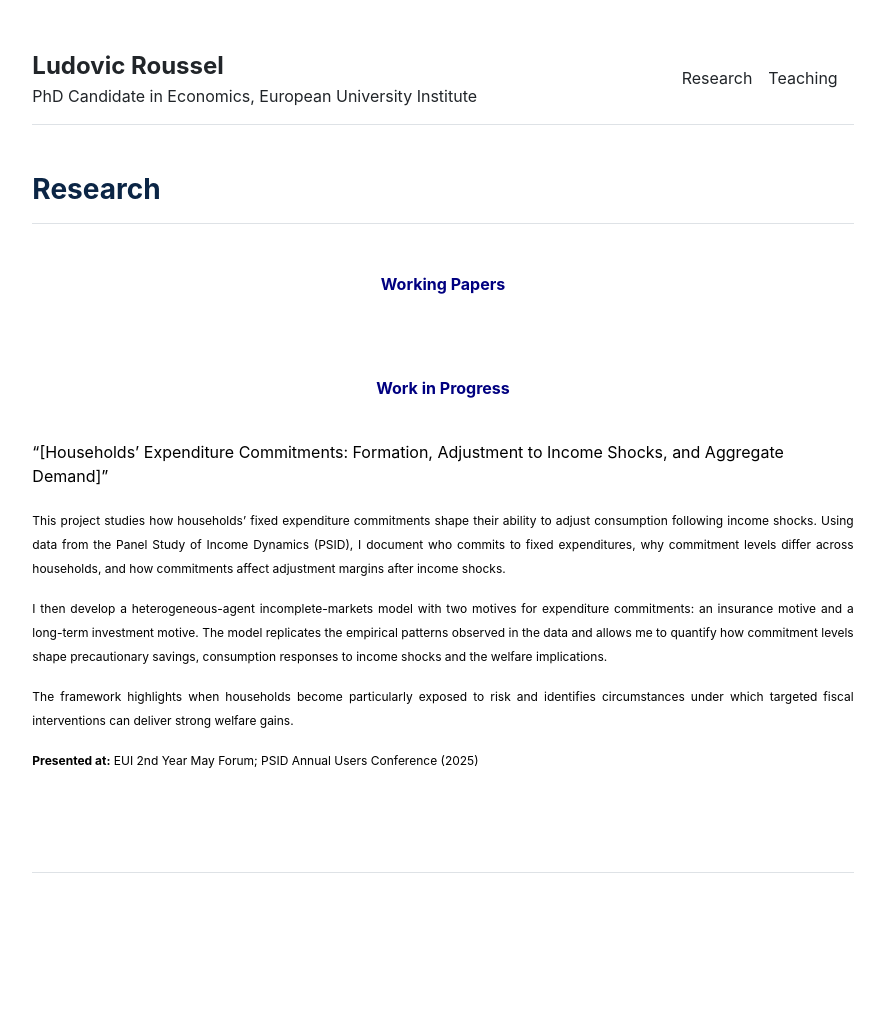
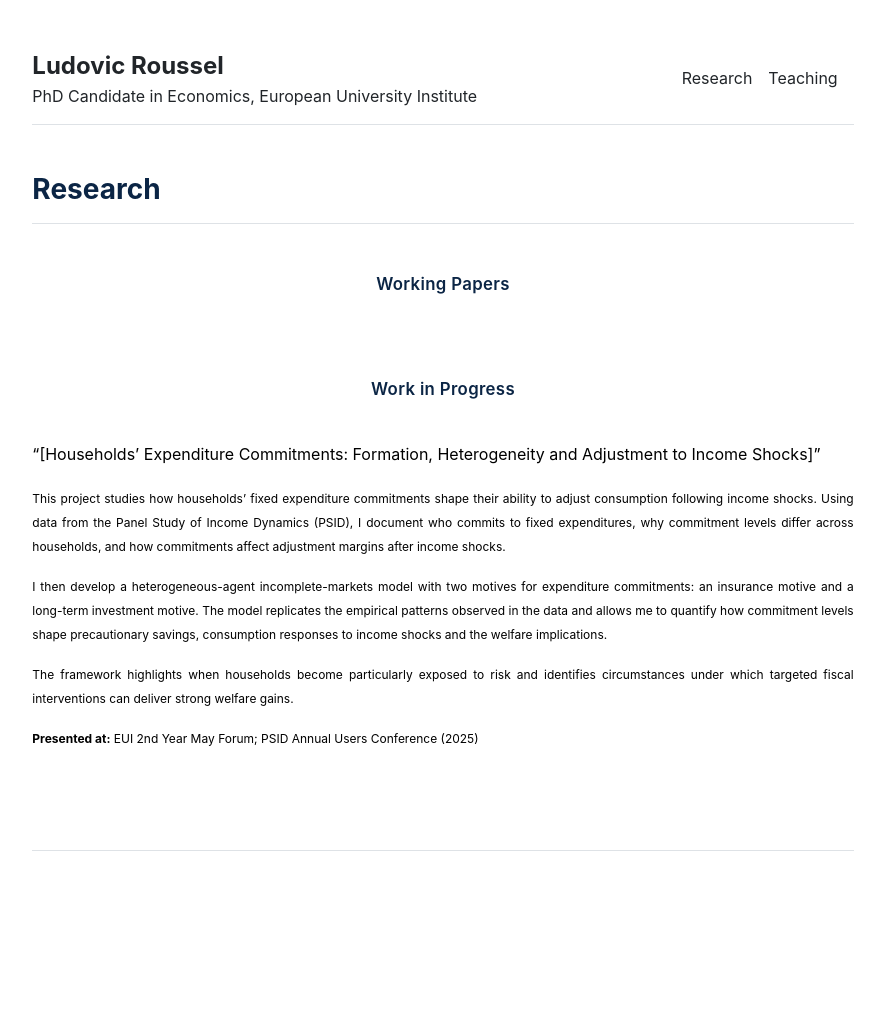
Before and after one commit to LudovicRoussel/ludovicroussel.github.io, a Jekyll site: the page built from Research/Research.md, in a window 1280 px wide. Shown: the whole page, without its empty margins (197-1081 px from the left). Built offline with Jekyll 4.4.1, drawn with Linux system fonts in a browser that asks for light colours; after the commit the page ends 995 px from its top, so only the background shows below that.

Commit message:
Revise section titles and project description
Updated section titles and modified project title for clarity.

```diff
--- a/Research/Research.md
+++ b/Research/Research.md
@@ -5,18 +5,19 @@ title: "Research"
 ---
 
 <div align="center">
- <b style="color:Navy;">Working Papers</b>
+ <b class="section-title">Working Papers</b>
 </div>
 &nbsp;
 
 &nbsp;
 
 <div align="center">
- <b style="color:Navy;">Work in Progress</b>
+  <b class="section-title">Work in Progress</b>
 </div>
+
 &nbsp;
 
-"[Households’ Expenditure Commitments: Formation, Adjustment to Income Shocks, and Aggregate Demand]"
+"[Households’ Expenditure Commitments: Formation, Heterogeneity and Adjustment to Income Shocks]"
 
 <p align="justify">
 <sub>
```
